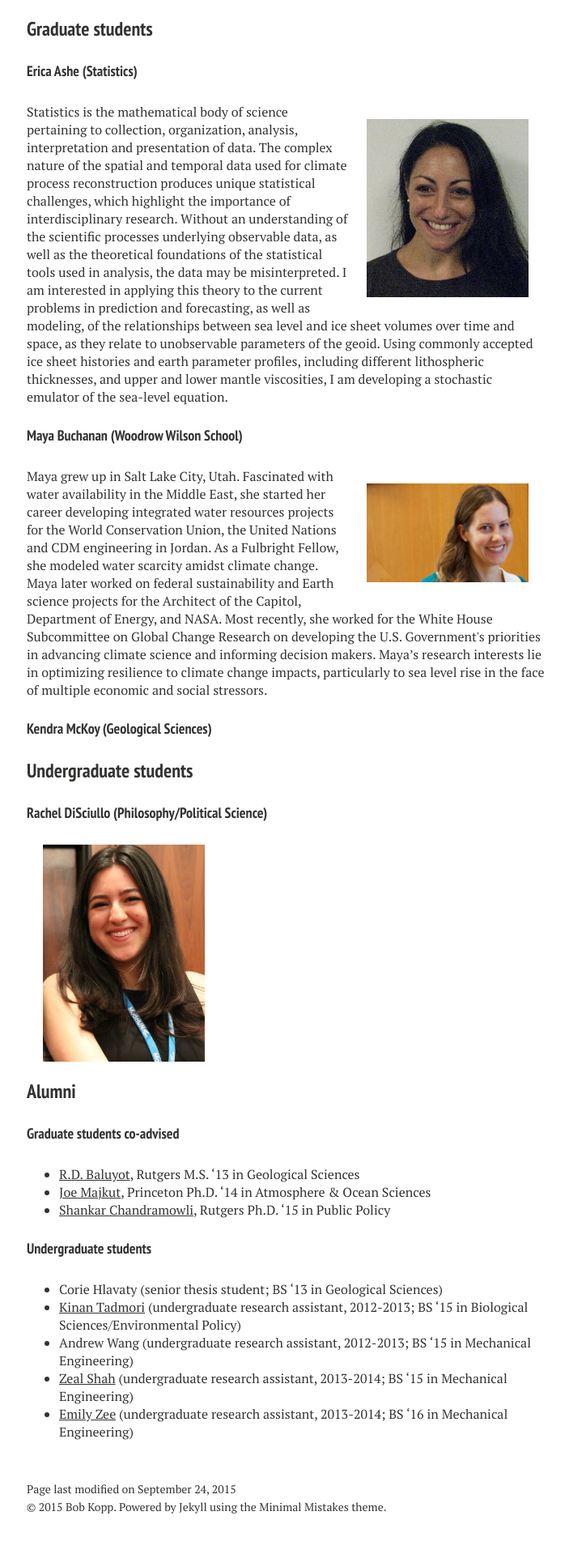
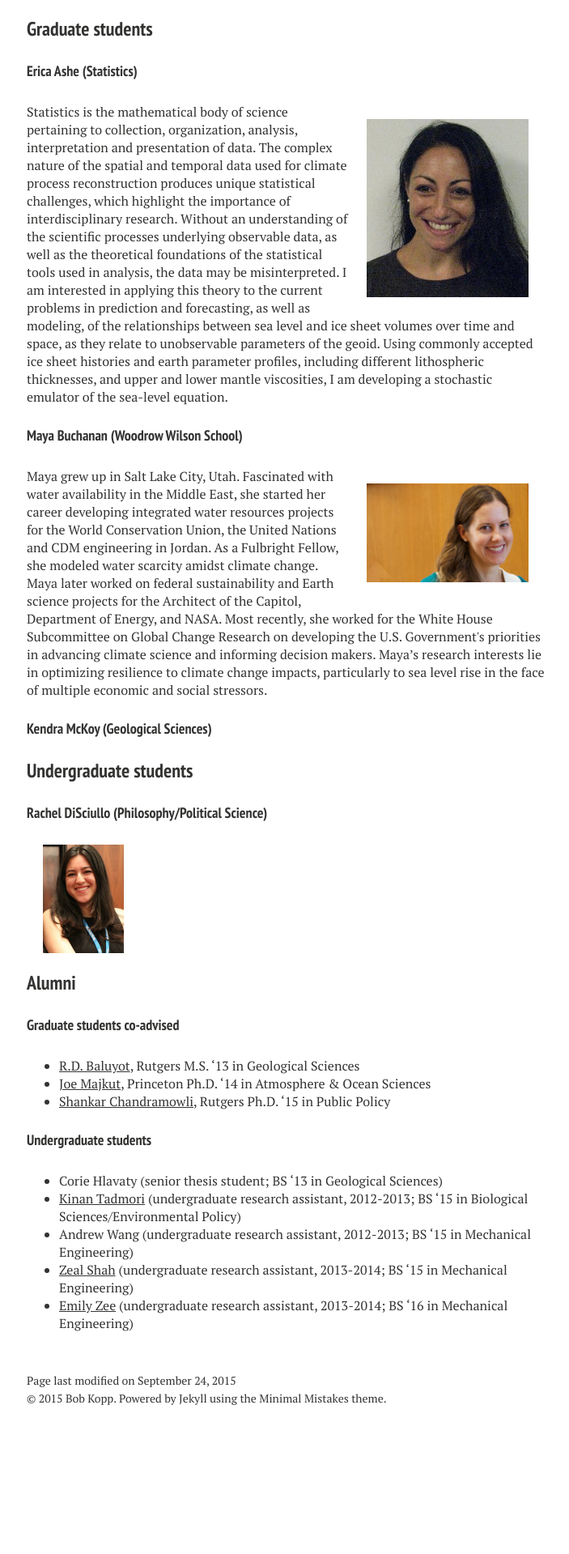
Before and after one commit to mrke/bobkopp.github.io, a Jekyll site: the page built from lab/index.md, in a window 1280 px wide. Shown: the part 2050-3969 px from the top of the page at 81% size, without its empty margins (287-990 px from the left). Built offline with Jekyll 4.4.1, drawn with Linux system fonts in a browser that asks for light colours; nearby versions of some CDN libraries; after the commit the page ends 3835 px from its top, so only the background shows below that.

Commit message:
Portrait

```diff
--- a/lab/index.md
+++ b/lab/index.md
@@ -81,7 +81,7 @@ economic and social stressors.
 {:.no_toc}
 
 <div>
-<a href=""><div style="margin: 20px; max-width: 200px"><img src="portraits/racheldisciullo.jpg"></div></a></div>
+<a href=""><div style="margin: 20px; max-width: 100px"><img src="portraits/racheldisciullo.jpg"></div></a></div>
 
 ### Alumni
 
```
